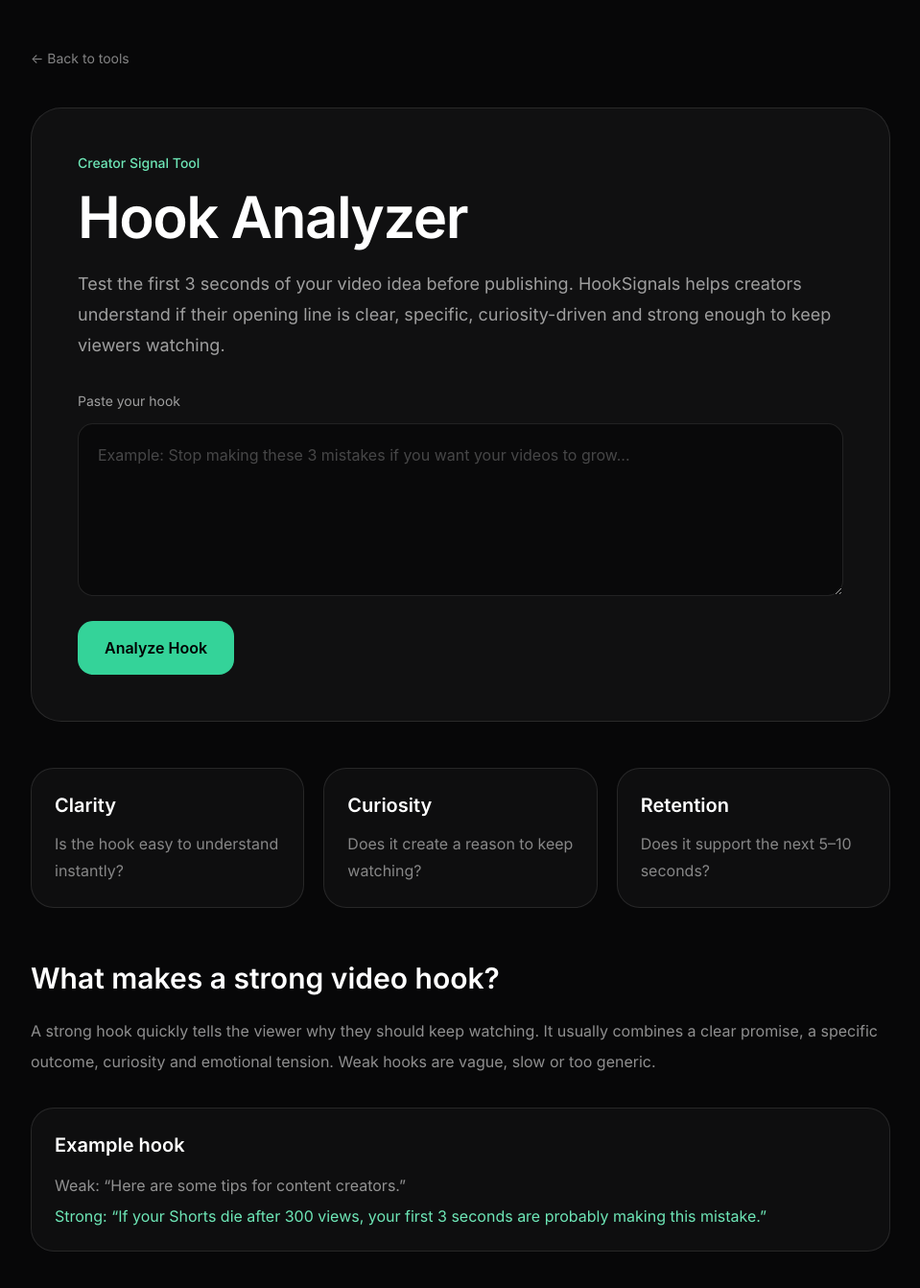
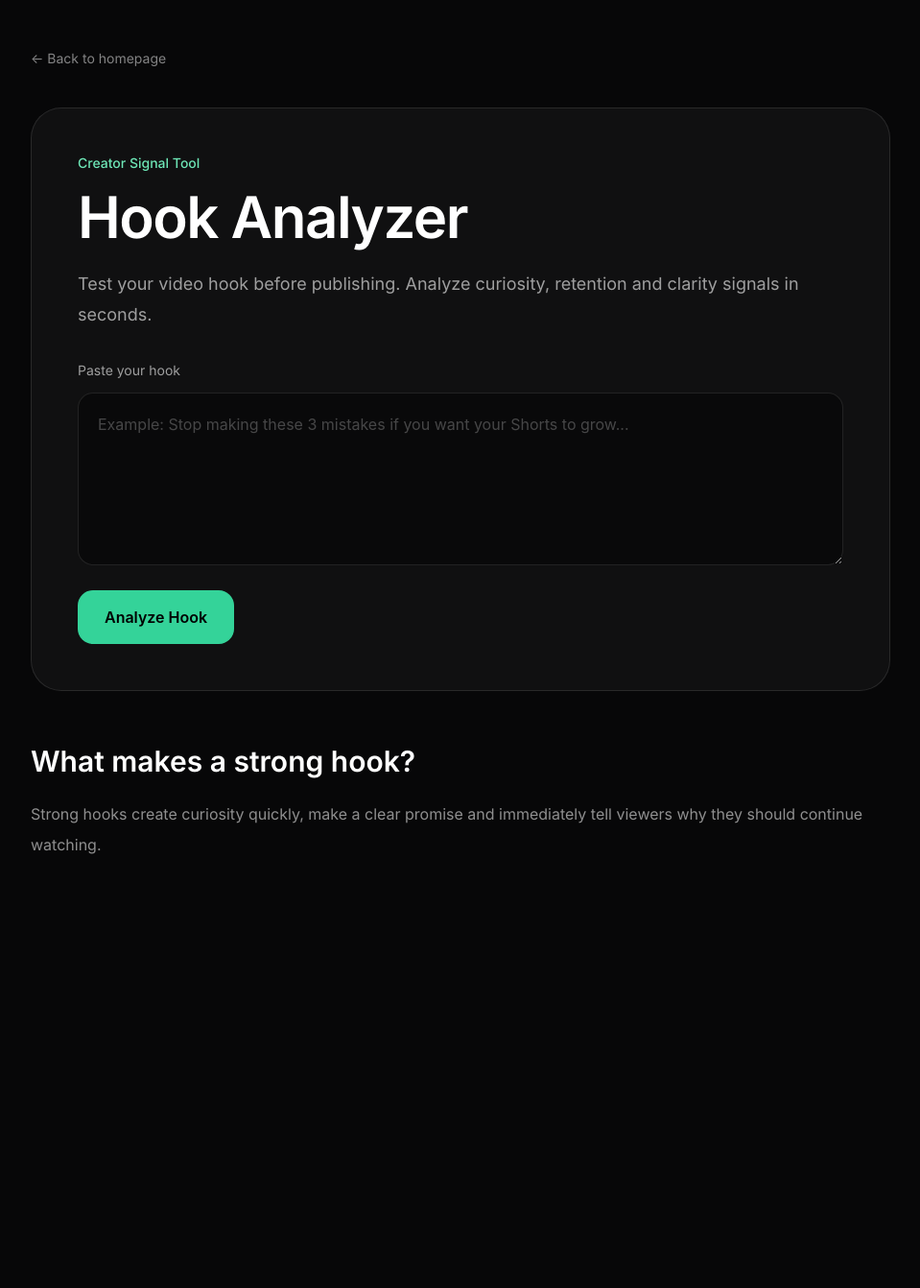
Before and after one commit to ValeBid/-hooksignals-site, a Next.js app: page /hook-analyzer in a window 1280 px wide. Shown: the top 1342 px of the page at 96% size, without its empty margins (160-1119 px from the left). After the commit the page ends 944 px from the top, so only its background shows below. Built offline with nearby package versions, Linux system fonts and the light colour scheme.

Commit message:
Update page.tsx

```diff
--- a/app/hook-analyzer/page.tsx
+++ b/app/hook-analyzer/page.tsx
@@ -1,15 +1,70 @@
+"use client";
+
+import { useState } from "react";
+
 export const metadata = {
   title: "Hook Analyzer for YouTube, TikTok and Shorts | HookSignals",
   description:
-    "Analyze your video hook and improve the first 3 seconds of your YouTube, TikTok or Shorts content.",
+    "Analyze your video hook and improve the first 3 seconds of your content.",
 };
 
+function scoreHook(text: string) {
+  let score = 50;
+
+  if (text.length > 40) score += 10;
+  if (text.includes("?")) score += 10;
+
+  const powerWords = [
+    "secret",
+    "mistake",
+    "stop",
+    "grow",
+    "viral",
+    "fast",
+    "why",
+    "best",
+    "worst",
+    "hack",
+  ];
+
+  powerWords.forEach((word) => {
+    if (text.toLowerCase().includes(word)) {
+      score += 4;
+    }
+  });
+
+  if (score > 100) score = 100;
+
+  return {
+    overall: score,
+    clarity: Math.min(100, score - 5),
+    curiosity: Math.min(100, score + 3),
+    retention: Math.min(100, score - 2),
+  };
+}
+
 export default function HookAnalyzerPage() {
+  const [hook, setHook] = useState("");
+  const [result, setResult] = useState<null | {
+    overall: number;
+    clarity: number;
+    curiosity: number;
+    retention: number;
+  }>(null);
+
+  function analyze() {
+    if (!hook.trim()) return;
+
+    const scores = scoreHook(hook);
+
+    setResult(scores);
+  }
+
   return (
-    <main className="min-h-screen bg-[#070708] text-white px-6 py-12">
+    <main className="min-h-screen bg-[#070708] px-6 py-12 text-white">
       <section className="mx-auto max-w-4xl">
         <a href="/" className="text-sm text-white/50">
-          ← Back to tools
+          ← Back to homepage
         </a>
 
         <div className="mt-10 rounded-[32px] border border-white/10 bg-white/[0.04] p-8 md:p-12">
@@ -22,9 +77,8 @@ export default function HookAnalyzerPage() {
           </h1>
 
           <p className="mt-6 text-lg leading-8 text-white/60">
-            Test the first 3 seconds of your video idea before publishing.
-            HookSignals helps creators understand if their opening line is clear,
-            specific, curiosity-driven and strong enough to keep viewers watching.
+            Test your video hook before publishing. Analyze curiosity,
+            retention and clarity signals in seconds.
           </p>
 
           <div className="mt-8">
@@ -33,53 +87,87 @@ export default function HookAnalyzerPage() {
             </label>
 
             <textarea
-              placeholder="Example: Stop making these 3 mistakes if you want your videos to grow..."
+              value={hook}
+              onChange={(e) => setHook(e.target.value)}
+              placeholder="Example: Stop making these 3 mistakes if you want your Shorts to grow..."
               className="min-h-[180px] w-full rounded-2xl border border-white/10 bg-black/40 p-5 text-white outline-none placeholder:text-white/25"
             />
 
-            <button className="mt-5 rounded-2xl bg-emerald-400 px-7 py-4 font-semibold text-black">
+            <button
+              onClick={analyze}
+              className="mt-5 rounded-2xl bg-emerald-400 px-7 py-4 font-semibold text-black"
+            >
               Analyze Hook
             </button>
           </div>
         </div>
 
-        <section className="mt-12 grid gap-5 md:grid-cols-3">
-          {[
-            ["Clarity", "Is the hook easy to understand instantly?"],
-            ["Curiosity", "Does it create a reason to keep watching?"],
-            ["Retention", "Does it support the next 5–10 seconds?"],
-          ].map(([title, desc]) => (
-            <div
-              key={title}
-              className="rounded-3xl border border-white/10 bg-white/[0.03] p-6"
-            >
-              <h2 className="text-xl font-semibold">{title}</h2>
-              <p className="mt-3 leading-7 text-white/50">{desc}</p>
+        {result && (
+          <section className="mt-10 grid gap-5 md:grid-cols-2">
+            <div className="rounded-3xl border border-white/10 bg-white/[0.03] p-6">
+              <p className="text-sm text-white/45">Overall Score</p>
+              <h2 className="mt-3 text-6xl font-bold text-emerald-300">
+                {result.overall}
+              </h2>
             </div>
-          ))}
-        </section>
+
+            <div className="rounded-3xl border border-white/10 bg-white/[0.03] p-6">
+              <div className="space-y-5">
+                <div>
+                  <div className="mb-2 flex justify-between text-sm">
+                    <span>Clarity</span>
+                    <span>{result.clarity}</span>
+                  </div>
+
+                  <div className="h-2 rounded-full bg-white/10">
+                    <div
+                      className="h-2 rounded-full bg-emerald-300"
+                      style={{ width: `${result.clarity}%` }}
+                    />
+                  </div>
+                </div>
+
+                <div>
+                  <div className="mb-2 flex justify-between text-sm">
+                    <span>Curiosity</span>
+                    <span>{result.curiosity}</span>
+                  </div>
+
+                  <div className="h-2 rounded-full bg-white/10">
+                    <div
+                      className="h-2 rounded-full bg-emerald-300"
+                      style={{ width: `${result.curiosity}%` }}
+                    />
+                  </div>
+                </div>
+
+                <div>
+                  <div className="mb-2 flex justify-between text-sm">
+                    <span>Retention</span>
+                    <span>{result.retention}</span>
+                  </div>
+
+                  <div className="h-2 rounded-full bg-white/10">
+                    <div
+                      className="h-2 rounded-full bg-emerald-300"
+                      style={{ width: `${result.retention}%` }}
+                    />
+                  </div>
+                </div>
+              </div>
+            </div>
+          </section>
+        )}
 
         <section className="mt-14">
           <h2 className="text-3xl font-semibold">
-            What makes a strong video hook?
+            What makes a strong hook?
           </h2>
 
           <p className="mt-5 leading-8 text-white/55">
-            A strong hook quickly tells the viewer why they should keep watching.
-            It usually combines a clear promise, a specific outcome, curiosity
-            and emotional tension. Weak hooks are vague, slow or too generic.
+            Strong hooks create curiosity quickly, make a clear promise and
+            immediately tell viewers why they should continue watching.
           </p>
-
-          <div className="mt-8 rounded-3xl border border-white/10 bg-white/[0.03] p-6">
-            <h3 className="text-xl font-semibold">Example hook</h3>
-            <p className="mt-4 text-white/55">
-              Weak: “Here are some tips for content creators.”
-            </p>
-            <p className="mt-2 text-emerald-300">
-              Strong: “If your Shorts die after 300 views, your first 3 seconds
-              are probably making this mistake.”
-            </p>
-          </div>
         </section>
       </section>
     </main>
```
